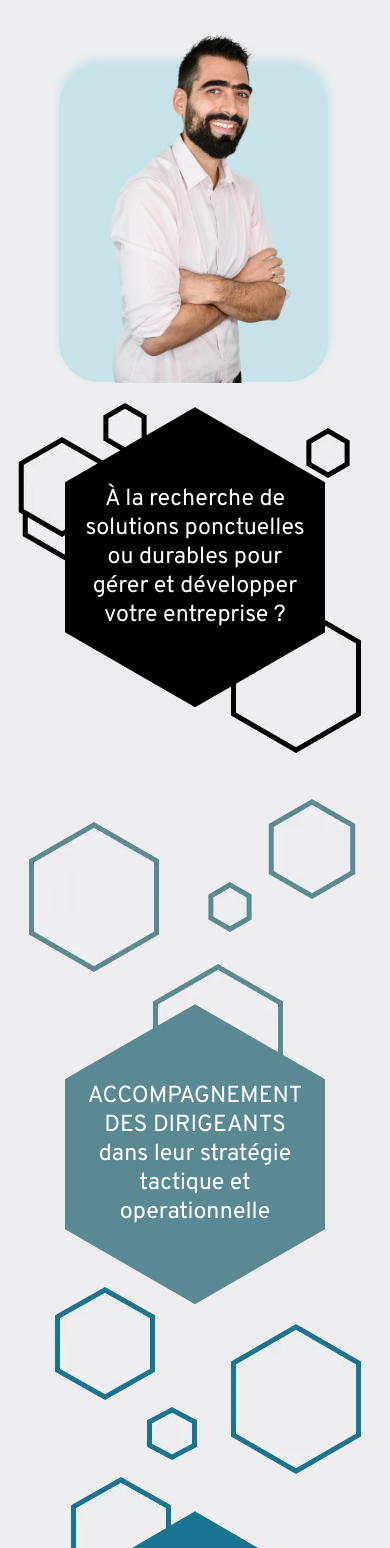
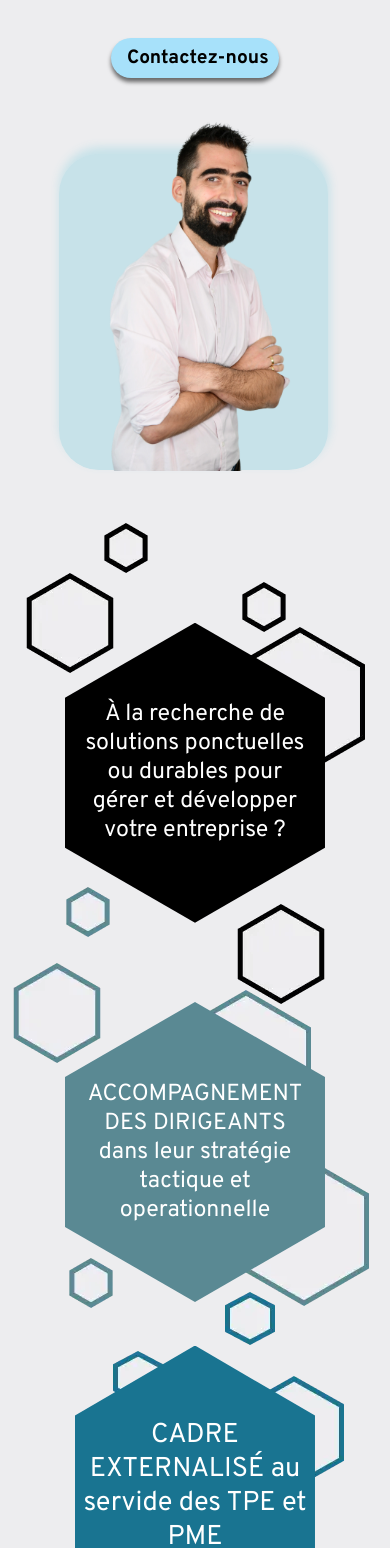
Before and after one commit to Guillaumedev69/teuma-app, a Next.js app: page / in a window 390 px wide. Shown: the part 452-2000 px from the top of the page. Built offline with nearby package versions, Linux system fonts and the light colour scheme.

Commit message:
Maj home page mobile

```diff
--- a/src/components/Hexagon.tsx
+++ b/src/components/Hexagon.tsx
@@ -19,24 +19,30 @@ import PolygonMini9 from "@/images/PolygonMini9.webp"
 const Hexagon = () => {
     return (
         <section className={styles.sectionHexagone}>
+            <Image src={Polygon1} alt="hexagone" className={styles.polygon1} />
+            <div className={styles.line1}>
                 <Image src={PolygonMini1} alt="hexagone" className={styles.polygonMini1} />
                 <Image src={PolygonMini1} alt="hexagone" className={styles.polygonMini1bis} />
+            </div>
+            <div className={styles.line2}>
                 <Image src={PolygonMini2} alt="hexagone" className={styles.polygonMini2} />
-            <Image src={PolygonMini3} alt="hexagone" className={styles.polygonMini3} />
-            <Image src={Polygon1} alt="hexagone" className={styles.polygon1} />
                 <div className={styles.hexagoneFirst}>
                     <p className={styles.hexagoneFirstP}>À la recherche de solutions ponctuelles ou durables
                         pour gérer et développer votre entreprise ?
                     </p>
                 </div>
+                <Image src={PolygonMini3} alt="hexagone" className={styles.polygonMini3} />
+            </div>
+            <div className={styles.line3}>
                 <Image src={Polygon1bis} alt="hexagone" className={styles.polygon1bis1} />
                 <Image src={PolygonMini2} alt="hexagone" className={styles.polygonMini2bis} />
-            <Image src={Polygon2bis} alt="hexagone" className={styles.polygon2bis} />
                 <Image src={PolygonMini4} alt="hexagone" className={styles.polygonMini4} />
                 <Image src={PolygonMini5} alt="hexagone" className={styles.polygonMini5} />
+            </div>
+            <div className={styles.line4}>
+                <Image src={Polygon2} alt="hexagone" className={styles.polygon2} />
+                <Image src={Polygon2bis} alt="hexagone" className={styles.polygon2bis} />
                 <Image src={PolygonMini6} alt="hexagone" className={styles.polygonMini6} />
-            <Image src={PolygonMini6} alt="hexagone" className={styles.polygonMini6bis} />
-            <Image src={Polygon2} alt="hexagone" className={styles.polygon2} />
                 <div className={styles.hexagoneSecond}>
                     <p className={styles.hexagoneSecondP}>ACCOMPAGNEMENT
                         DES DIRIGEANTS
@@ -45,12 +51,19 @@ const Hexagon = () => {
                         operationnelle
                     </p>
                 </div>
+                <Image src={PolygonMini6} alt="hexagone" className={styles.polygonMini6bis} />
+            </div>
+            <div className={styles.line5}>
+                <Image src={PolygonMini5} alt="hexagone" className={styles.polygonMini5bis} />
                 <Image src={Polygon3bis} alt="hexagone" className={styles.polygon3ter} />
+                <Image src={PolygonMini7} alt="hexagone" className={styles.polygonMini7bis} />
+                <Image src={Polygon3} alt="hexagone" className={styles.polygon3} />
+                <Image src={Polygon3bis} alt="hexagone" className={styles.polygon3bis} />
+                <Image src={PolygonMini9} alt="hexagone" className={styles.polygonMini9} />
+                <Image src={PolygonMini9} alt="hexagone" className={styles.polygonMini9bis} />
                 <Image src={PolygonMini7} alt="hexagone" className={styles.polygonMini7} />
-            <Image src={PolygonMini8} alt="hexagone" className={styles.polygonMini8} />
-            <Image src={PolygonMini9} alt="hexagone" className={styles.polygonMini9} />
-            <Image src={PolygonMini7} alt="hexagone" className={styles.polygonMini7bis} />
-            <Image src={Polygon3bis} alt="hexagone" className={styles.polygon3bis} />
+            </div>
+            <div className={styles.line6}>
                 <div className={styles.hexagoneThird}>
                     <p className={styles.hexagoneThirdP}>CADRE
                         EXTERNALISÉ
@@ -58,9 +71,9 @@ const Hexagon = () => {
                         des TPE et PME
                     </p>
                 </div>
-            <Image src={Polygon3} alt="hexagone" className={styles.polygon3} />
-            <Image src={PolygonMini9} alt="hexagone" className={styles.polygonMini9bis} />
+                <Image src={PolygonMini8} alt="hexagone" className={styles.polygonMini8} />
                 <Image src={PolygonMini9} alt="hexagone" className={styles.polygonMini9ter} />
+            </div>
         </section>
 
     );
--- a/src/styles/Hexagon.module.scss
+++ b/src/styles/Hexagon.module.scss
@@ -182,36 +182,35 @@
     display: flex;
     flex-direction: column;
     align-items: center;
-    width: 100%;
-    min-height: 1768px;
-    max-height: 1768px;
+    max-height: 1400px;
+    min-height: 1400px;
+    .line1 {
+      display: flex;
+      flex-direction: row;
       .polygonMini1 {
         position: relative;
-      right: 18vw;
+        right: 12vw;
         bottom: 5vh;
       }
-
       .polygonMini1bis {
         position: relative;
-      left: 34vw;
-      bottom: 8vh;
+        left: 12vw;
+        top: 2vh;
       }
+    }
+    .line2 {
+      display: flex;
+      flex-direction: column;
+      align-items: center;
       .polygonMini2 {
         position: relative;
-      right: 33vw;
-      bottom: 10vh;
-    }
-    .polygonMini3 {
-      position: relative;
-      left: 26vw;
+        right: 32vw;
         bottom: 5vh;
       }
-    .polygon1 {
-      display: none;
     }
     .hexagoneFirst {
       position: relative;
-      bottom: 46vh;
+      bottom: 11vh;
       z-index: 2;
       display: flex;
       align-items: center;
@@ -231,44 +230,46 @@
         height: auto;
       }
     }
-    .polygon1bis1 {
-      display: none;
+    .polygonMini3 {
+      position: relative;
+      left: 27vw;
+      bottom: 46vh;
     }
+  }
+  .line3 {
+    display: flex;
+    flex-direction: row;
+    align-items: center;
     .polygonMini2bis {
       position: relative;
-      right: 34vw;
-      bottom: 53vh;
-    }
-    .polygon2bis {
-      display: none;
+      left: 39vw;
+      bottom: 31vh;
     }
     .polygonMini4 {
       position: relative;
-      left: 30vw;
-      bottom: 47vh;
+      right: 41vw;
+      bottom: 24vh;
     }
     .polygonMini5 {
       position: relative;
-      left: 9vw;
-      bottom: 49vh;
+      right: 50vw;
+      bottom: 36vh;
     }
+  }
+  .line4 {
+    display: flex;
+    flex-direction: column;
+    align-items: center;
     .polygonMini6 {
       position: relative;
-      bottom: 62vh;
-      right: 26vw;
+      left: 28vw;
+      bottom: 13vh;
     }
-    .polygonMini6bis {
-      position: relative;
-      left: 6vw;
-      bottom: 63vh;
-    }
-    .polygon2 {
-      display: none;
-    }
+
     .hexagoneSecond {
       position: relative;
       z-index: 2;
-      bottom: 76vh;
+      bottom: 49vh;
       display: flex;
       align-items: center;
       justify-content: center;
@@ -287,38 +288,43 @@
         height: auto;
       }
     }
-    .polygon3ter {
+    .polygonMini6bis {
       position: relative;
-      display: none;
+      left: 13vw;
+      bottom: 86vh;
+    }
+  }
+  .line5 {
+    display: flex;
+    flex-direction: row;
+    .polygonMini5bis {
+      position: relative;
+      right: 1vw;
+      bottom: 72vh;
+    }
+    .polygonMini9 {
+      position: relative;
+      right: 1vw;
+      bottom: 61vh;
+    }
+    .polygonMini9bis {
+      position: relative;
+      left: 15vw;
+      bottom: 68vh;
     }
     .polygonMini7 {
       position: relative;
-      right: 23vw;
-      bottom: 78vh;
+      left: 7vw;
+      bottom: 58vh;
     }
-    .polygonMini8 {
-      position: relative;
-      left: 26vw;
-      bottom: 87vh;
   }
-    .polygonMini9 {
-      position: relative;
-      right: 6vw;
-      bottom: 95vh;
-    }
-    .polygonMini7bis {
-      position: relative;
-      right: 19vw;
-      bottom: 93vh;
-    }
-    .polygon3bis {
-      position: relative;
-      left: 20vw;
-      bottom: 91vh;
-    }
+  .line6 {
+    display: flex;
+    flex-direction: column;
+    align-items: center;
     .hexagoneThird {
       position: relative;
-      bottom: 126vh;
+      bottom: 75vh;
       z-index: 2;
       display: flex;
       align-items: center;
@@ -338,28 +344,44 @@
         height: auto;
       }
     }
+    .polygonMini8 {
+      position: relative;
+      right: 18vw;
+      bottom: 78vh;
+    }
+    .polygonMini9ter {
+      position: relative;
+      left: 25vw;
+      bottom: 94vh;
+    }
+  }
+  .polygon1 {
+    display: none;
+  }
+  .polygon1bis1 {
+    display: none;
+  }
+  .polygon2 {
+    display: none;
+  }
+  .polygon2bis {
+    display: none;
+  }
+  .polygon3ter {
+    display: none;
+  }
+  .polygonMini7bis {
+    display: none;
+  }
   .polygon3 {
     display: none;
   }
-    .polygonMini9bis {
-      position: relative;
-      right: 15vw;
-      bottom: 126vh;
-    }
-    .polygonMini9ter {
-      position: relative;
-      left: 10vw;
-      bottom: 124vh;
+  .polygon3bis {
+    display: none;
   }
 }
-}
+
 @media only screen and (max-width: 600px) and (min-height: 700px) {
-  .sectionHexagone {
-    .polygonMini2bis {
-      position: relative;
-      bottom: 78vh;
-    }
-  }
 }
 @media only screen and (min-width: 600px) and (max-width: 768px) {
   .sectionHexagone {
--- a/src/styles/Home.module.scss
+++ b/src/styles/Home.module.scss
@@ -6,12 +6,15 @@
   .homePage {
     display: flex;
     flex-direction: column;
-    gap: 4rem;
+    gap: 8rem;
     width: 100%;
+    max-height: 1400px;
     .mainHomePage {
       display: flex;
       flex-direction: column;
-      gap: 4rem;
+      gap: 6rem;
+      max-width: 320px;
+      margin: auto;
       .sectionIntro {
         display: flex;
         flex-direction: column;
@@ -21,7 +24,7 @@
           display: flex;
           flex-direction: column;
           align-items: center;
-          gap: 0.5rem;
+          gap: 2rem;
           h1 {
             margin: 0;
             color: #000;
@@ -29,7 +32,6 @@
             font-family: $font2;
             font-size: 3rem;
           }
-
         }
       }
     }
```
Lines whose indentation alone changed are shown as unchanged.
